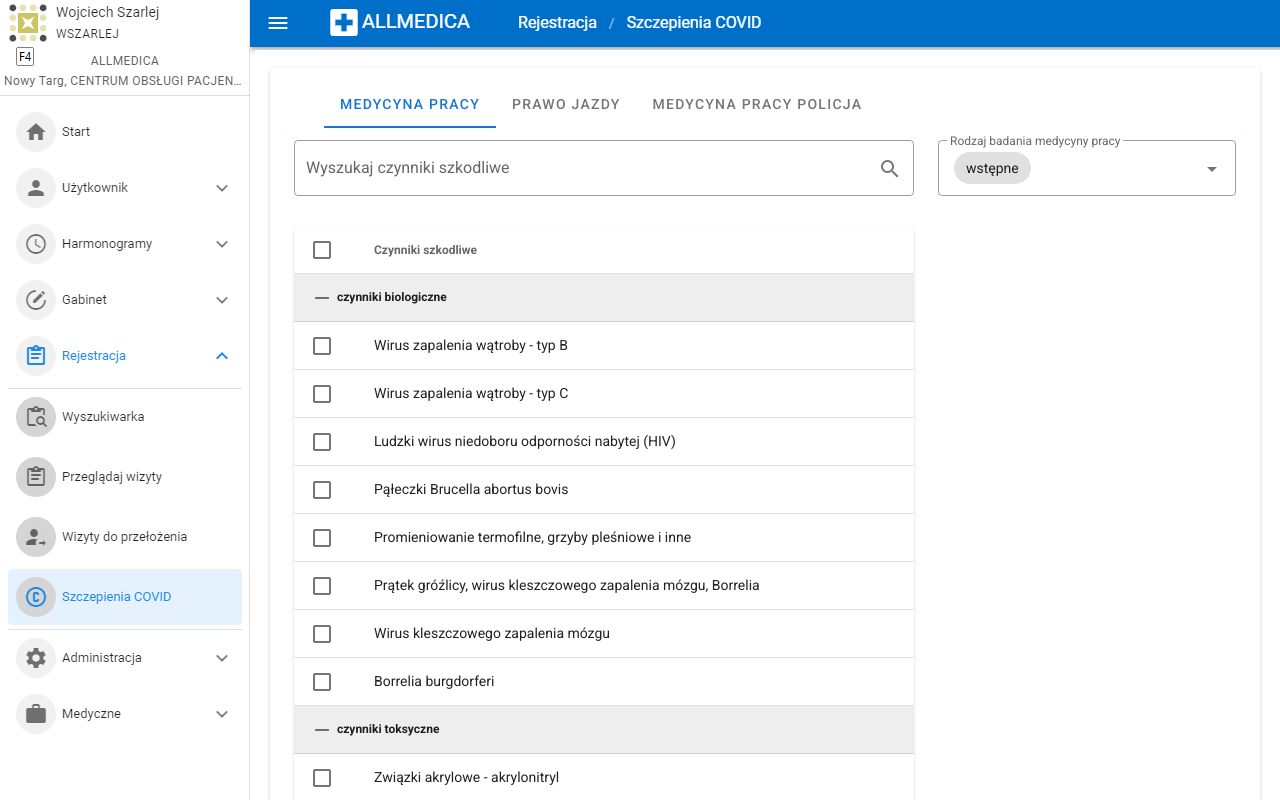
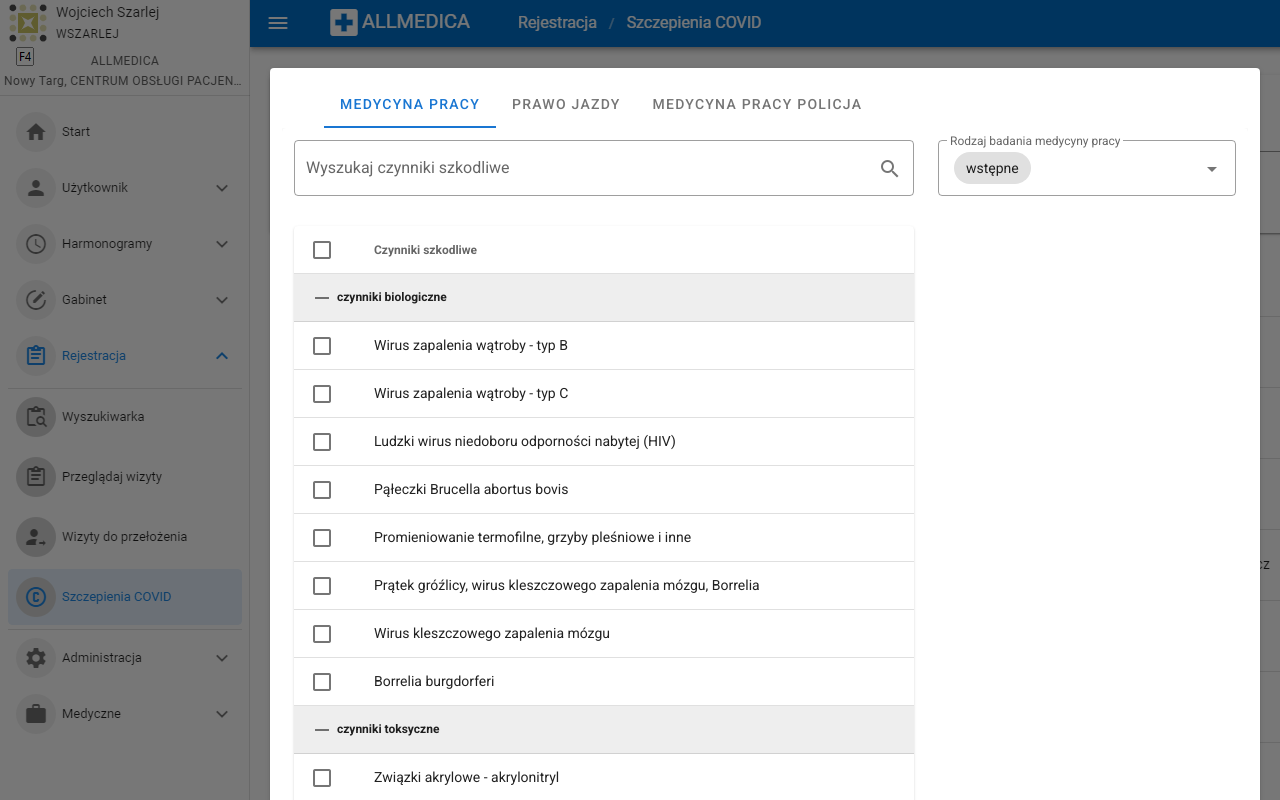
Before and after one commit to szarlejwojciech/work-medicine, a Vue app: page / in a window 1280 px wide. Shown: the top 800 px of the page. Built offline with nearby package versions, Linux system fonts and the light colour scheme.

Commit message:
mock background

```diff
--- a/src/App.vue
+++ b/src/App.vue
@@ -18,9 +18,12 @@ export default Vue.extend({
 });
 </script>
 <style lang="scss" scoped>
+// mocked portal interface
 .app-root {
-  background-image: linear-gradient(white, white), url(./assets/mock.png) !important;
-  background-repeat: no-repeat, no-repeat !important;
-  background-position: 255px 50px, 0px -33px !important;
+  background: #0008 !important;
+  background-image: url(./assets/mock.png) !important;
+  background-repeat: no-repeat !important;
+  background-position: 0px -33px !important;
+  background-blend-mode: darken;
 }
 </style>
```
